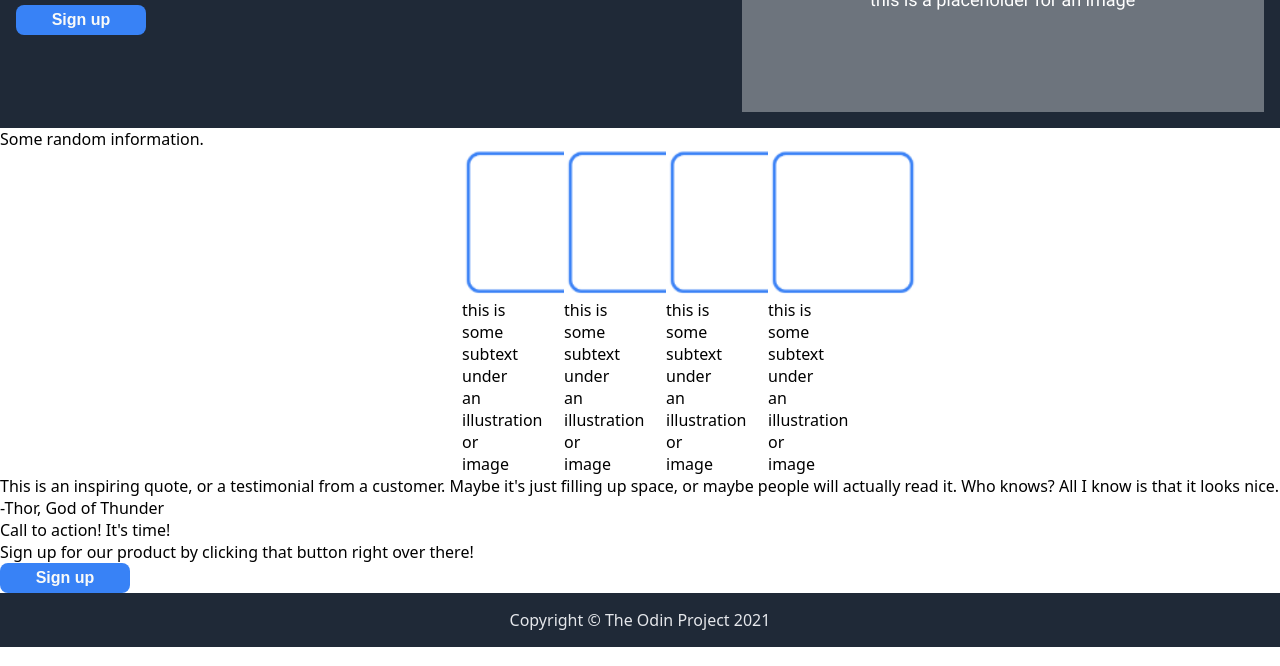
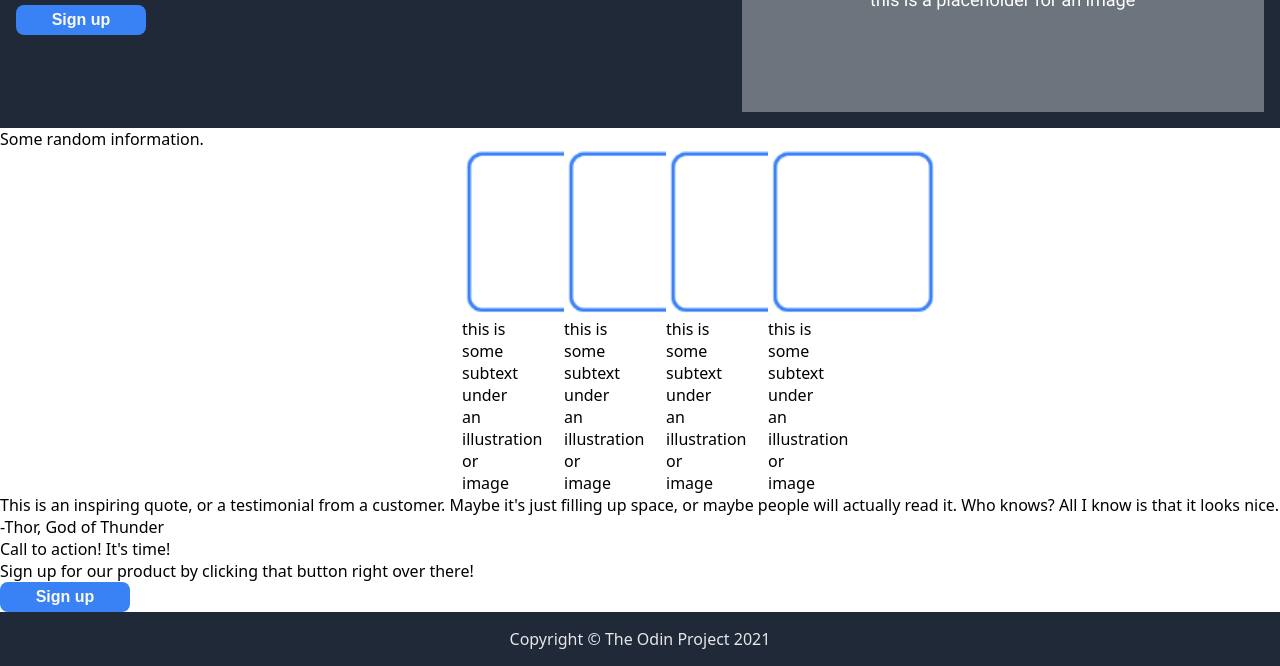
Before and after one commit to SmilingCoati/odin_landing_page, a plain HTML site: page index.html in a window 1280 px wide. Shown: the part 205-871 px from the top of the page. Drawn offline with Linux system fonts and the light colour scheme.

Commit message:
Adjust image size

```diff
--- a/index.html
+++ b/index.html
@@ -30,19 +30,19 @@
             <div class="title2">Some random information.</div>
             <div class="image-container">
                 <div class="img">
-                    <img src="\images\PlaceholderImage2.png" alt="image1" width="150px">
+                    <img src="\images\PlaceholderImage2.png" alt="image1" width="170px">
                     <div class="text">this is some subtext under an illustration or image</div>
                 </div>
                 <div class="img">
-                    <img src="\images\PlaceholderImage2.png" alt="image2" width="150px">
+                    <img src="\images\PlaceholderImage2.png" alt="image2" width="170px">
                     <div class="text">this is some subtext under an illustration or image</div>
                 </div>
                 <div class="img">
-                    <img src="\images\PlaceholderImage2.png" alt="image3" width="150px">
+                    <img src="\images\PlaceholderImage2.png" alt="image3" width="170px">
                     <div class="text">this is some subtext under an illustration or image</div>
                 </div>
                 <div class="img">
-                    <img src="\images\PlaceholderImage2.png" alt="image4" width="150px">
+                    <img src="\images\PlaceholderImage2.png" alt="image4" width="170px">
                     <div class="text">this is some subtext under an illustration or image</div>
                 </div>
             </div>
@@ -54,8 +54,8 @@
             <div class="quote-source">-Thor, God of Thunder</div>
         </div>
         <div class="section-4">
-            <div class="footer-title">Call to action! It's time!</div>
-            <div class="footer-text">Sign up for our product by clicking that button right over there!</div>
+            <div class="title4">Call to action! It's time!</div>
+            <div class="text4">Sign up for our product by clicking that button right over there!</div>
             <button class="call-button">Sign up</button>
         </div>
     </div>
```
